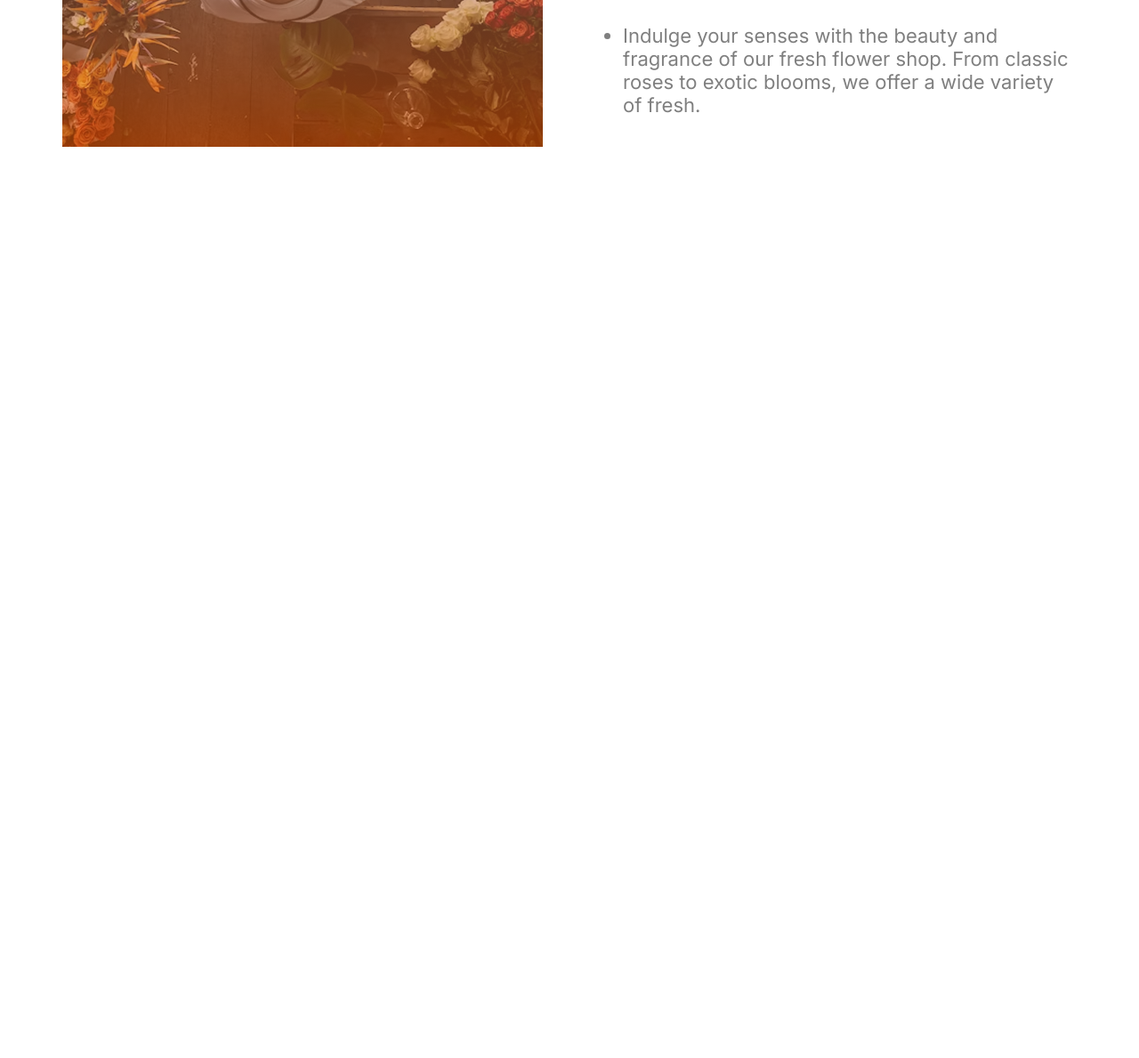
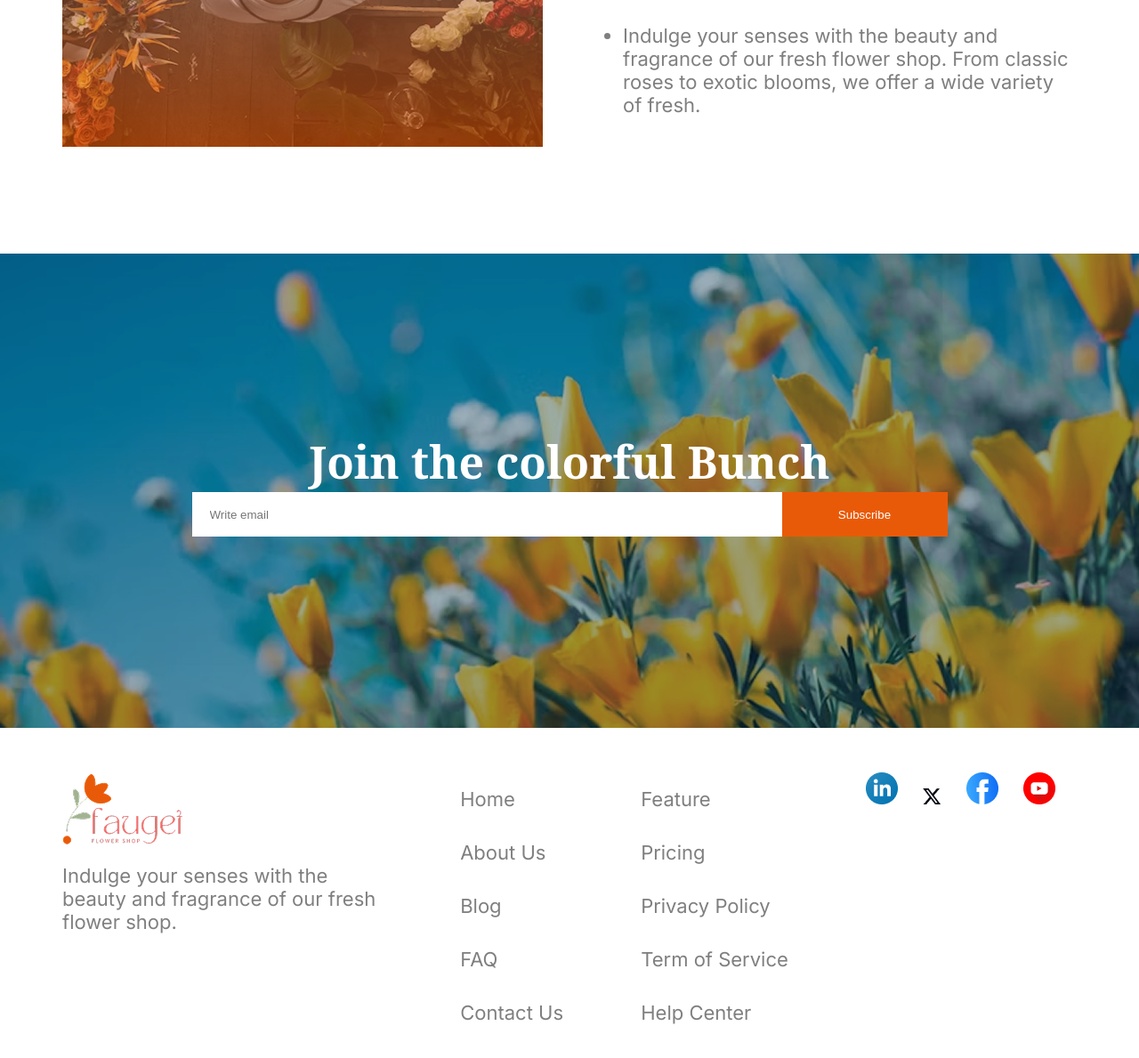
Before and after one commit to ChiranjithChkz/Assignment-2, a plain HTML site: page index.html in a window 1280 px wide. Shown: the part 2606-3795 px from the top of the page at 89% size. Before the commit the page ends 2891 px from the top, so only its background shows below. Drawn offline with Linux system fonts and the light colour scheme.

Commit message:
added the footer section with responsive for mobile

```diff
--- a/index.html
+++ b/index.html
@@ -165,6 +165,48 @@
         </div>
       </section>
     </main>
-    <footer></footer>
+    <footer>
+      <section class="first-footer">
+        <div class="footer-img">
+          <h2 class="primary-font">Join the colorful Bunch</h2>
+          <input type="email" name="" id="" placeholder="Write email" />
+          <button>Subscribe</button>
+        </div>
+      </section>
+      <section class="second-footer">
+        <div class="column-1">
+          <img src="assets/logo.png" alt="" />
+          <p class="secondary-font">
+            Indulge your senses with the beauty and fragrance of our fresh
+            flower shop.
+          </p>
+        </div>
+        <div class="column-2 secondary-font">
+          <ul>
+            <li><a href="">Home</a></li>
+            <li><a href="">About Us</a></li>
+            <li><a href="">Blog</a></li>
+            <li><a href="">FAQ</a></li>
+            <li><a href="">Contact Us</a></li>
+          </ul>
+        </div>
+        <div class="column-3 secondary-font">
+          <ul>
+            <li><a href="">Feature</a></li>
+            <li><a href="">Pricing</a></li>
+            <li><a href="">Privacy Policy</a></li>
+            <li><a href="">Term of Service</a></li>
+            <li><a href="">Help Center</a></li>
+          </ul>
+        </div>
+
+        <div class="icon-row">
+          <img src="assets/icon-linkedin.png" alt="" />
+          <img src="assets/icon-twitter.png" alt="" />
+          <img src="assets/icon-facebook.png" alt="" />
+          <img src="assets/icon-youtube.png" alt="" />
+        </div>
+      </section>
+    </footer>
   </body>
 </html>
--- a/styles/index.css
+++ b/styles/index.css
@@ -129,6 +129,70 @@ nav {
   margin-bottom: 30px;
 }
 
+/* footer section */
+.footer-img {
+  width: 100%;
+  height: 533px;
+  background-image: url("../assets/news-letter-bg.png");
+  background-repeat: no-repeat;
+  background-size: cover;
+  text-align: center;
+  padding-top: 200px;
+  margin-bottom: 50px;
+}
+.footer-img h2 {
+  color: white;
+}
+.footer-img input {
+  width: 664px;
+  height: 50px;
+  border: none;
+  padding-left: 20px;
+  margin-bottom: 23px;
+}
+.footer-img button {
+  width: 186px;
+  height: 50px;
+  border: none;
+  background-color: #e95a08;
+  color: white;
+  margin-left: -5px;
+}
+
+/* second footer */
+.second-footer {
+  width: 1140px;
+  margin: 0 auto;
+  display: flex;
+  justify-content: space-between;
+  margin-bottom: 50px;
+}
+
+.column-1 p {
+  width: 360px;
+  margin-top: 16px;
+}
+
+.column-2 ul li a {
+  text-decoration: none;
+  color: rgba(0, 0, 0, 0.5);
+}
+.column-2 ul li {
+  list-style: none;
+  line-height: 60px;
+}
+.column-3 ul li a {
+  text-decoration: none;
+  color: rgba(0, 0, 0, 0.5);
+}
+.column-3 ul li {
+  list-style: none;
+  line-height: 60px;
+}
+.icon-row img {
+  margin-right: 24px;
+}
+
 /* Responsive  */
 @media screen and (max-width: 576px) {
   body {
@@ -141,7 +205,7 @@ nav {
   nav {
     width: 100%;
     display: flex;
-    gap: 80px;
+    gap: 50px;
     justify-content: flex-start;
     margin: 30px auto 50px 40px;
     align-items: center;
@@ -163,13 +227,14 @@ nav {
   .banner-right {
   }
   .banner-right img {
-    width: 450px;
-    margin: 0 auto;
-    padding: 25px;
+    width: 110%;
   }
   .banner-left {
     padding-left: 20px;
     margin: 0 0 0 0;
+  }
+  .banner-left h2 {
+    font-size: 40px;
   }
   .banner-left p {
     font-size: 14px;
@@ -187,6 +252,8 @@ nav {
   }
   .plans p {
     font-size: 14px;
+    width: 350px;
+    padding-left: 30px;
   }
   .card-box img {
     width: 100%;
@@ -200,8 +267,12 @@ nav {
     gap: 30px;
   }
   .flower-lovers img {
-    width: 400px;
+    width: 100%;
     margin-left: 30px;
+  }
+  .flower-lovers-details ul li {
+    font-size: 14px;
+    width: 360px;
   }
   .flower-lovers h2 {
     font-size: 30px;
@@ -212,4 +283,22 @@ nav {
     font: 14px;
     padding-left: 40px;
   }
+  .second-footer {
+    width: 100%;
+    flex-direction: column;
+    margin: 20px;
+  }
+  .footer-img {
+    width: 110%;
+  }
+  .footer-img h2 {
+    font-size: 30px;
+  }
+  .footer-img input {
+    width: 300px;
+    margin-top: 30px;
+  }
+  .footer-img button {
+    width: 80px;
+  }
 }
```
